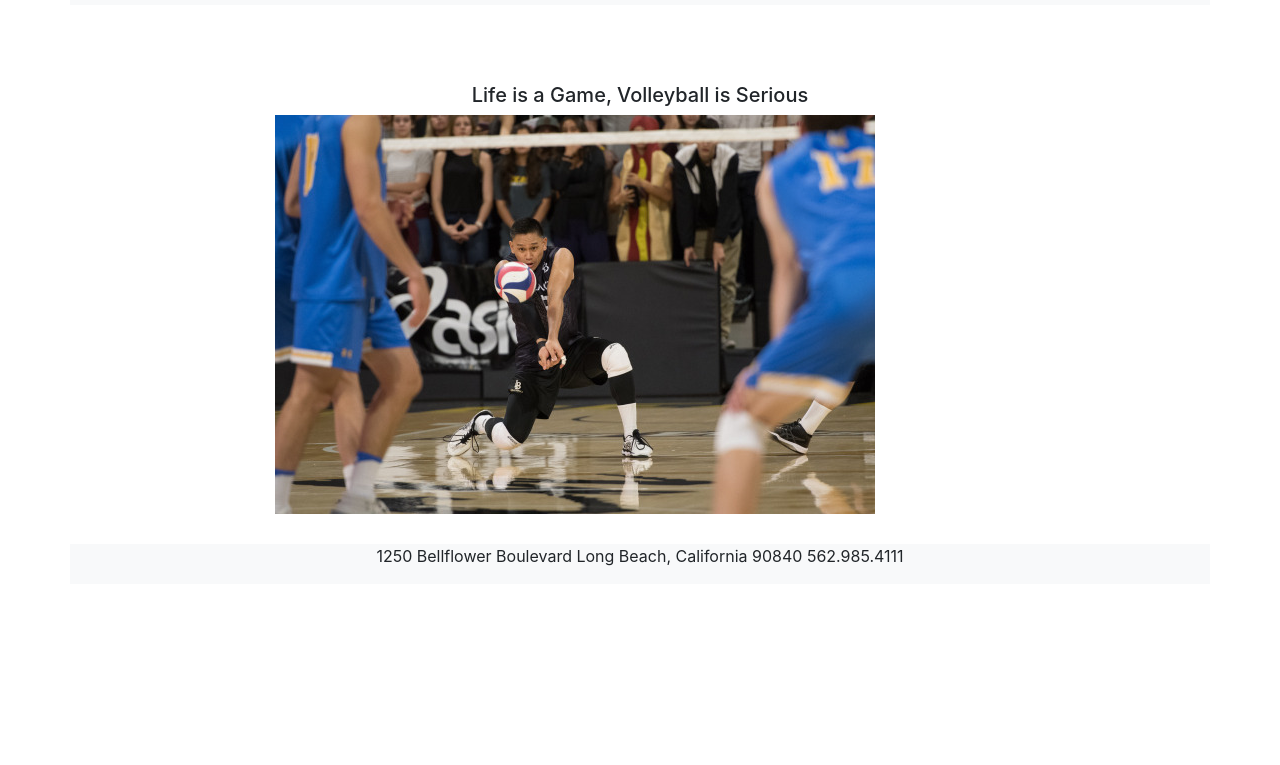
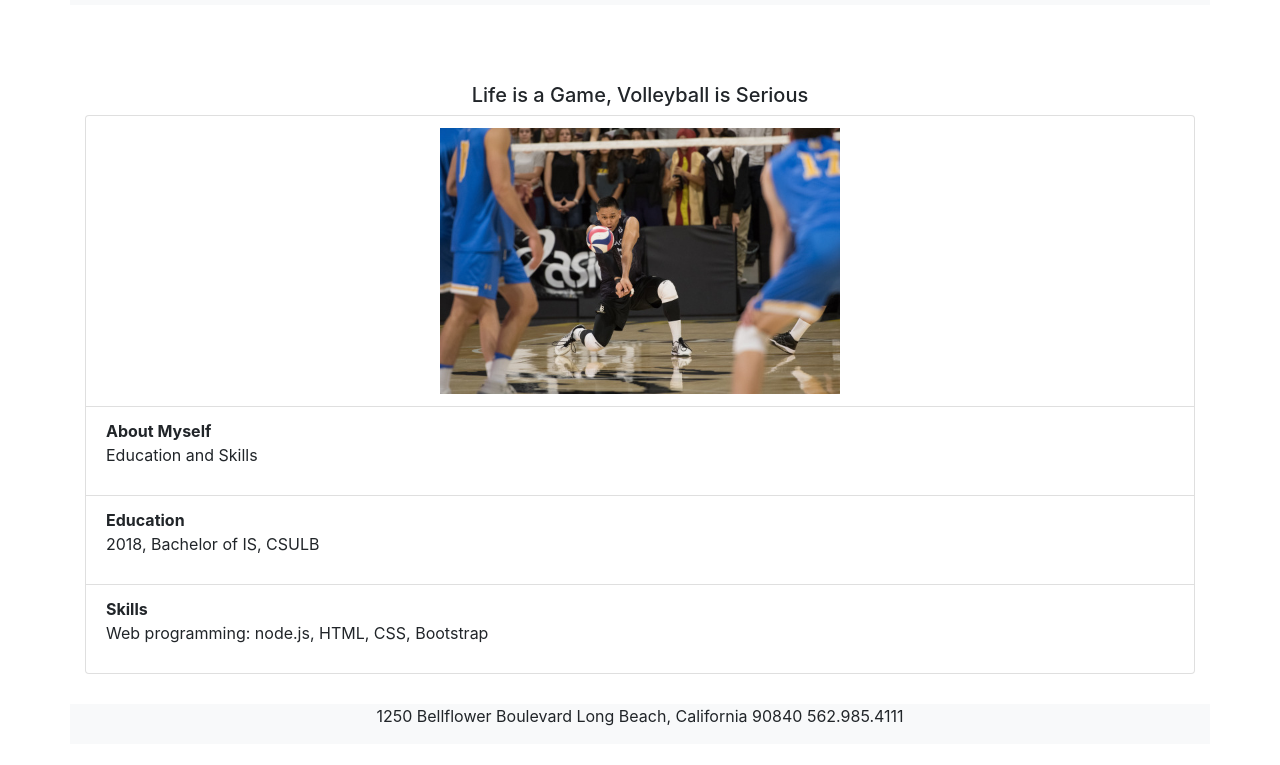
Before and after one commit to jmolina9596/Homework-2, a website: page website/about.html in a window 1280 px wide. Shown: the part 97-862 px from the top of the page. Drawn offline with nearby package versions, Linux system fonts and the light colour scheme.

Commit message:
about page finish

```diff
--- a/website/about.html
+++ b/website/about.html
@@ -67,15 +67,28 @@
     </header>
 
     </div>
+    <h5 class="text-center">Life is a Game, Volleyball is Serious</h5>
     <div class="container">
-
-        <h5 class="text-center">Life is a Game, Volleyball is Serious</h5>
         <div class="row">
-            <div class="col-2"></div>
-            <div class="col-7"><img class="img-responsive" src="../images/passing.jpeg" alt="Passing a Volleyball"></div>
-            <div class="col-3"></div>
+            <div class="col">
+                <ul class="list-group">
+                    <li class="list-group-item">
+                        <img class="img-responsive mx-auto d-block" style="width: 400px;" src="../images/passing.jpeg" alt="Passing a Volleyball">
+                    </li>
+                    <li class="list-group-item"><b>About Myself</b>
+                    <p>Education and Skills</p>
+                    </li>
+                    <li class="list-group-item"><b>Education</b>
+                    <p>2018, Bachelor of IS, CSULB</p>
+                    </li>
+                    <li class="list-group-item"><b>Skills</b>
+                    <p>Web programming: node.js, HTML, CSS, Bootstrap</p>
+                    </li>
+                </ul>
+            </div>
         </div>
     </div>
+    </span>
     <style>
         footer {
             padding-top: 30px;
```
Also changed, not shown: 1 other file.
